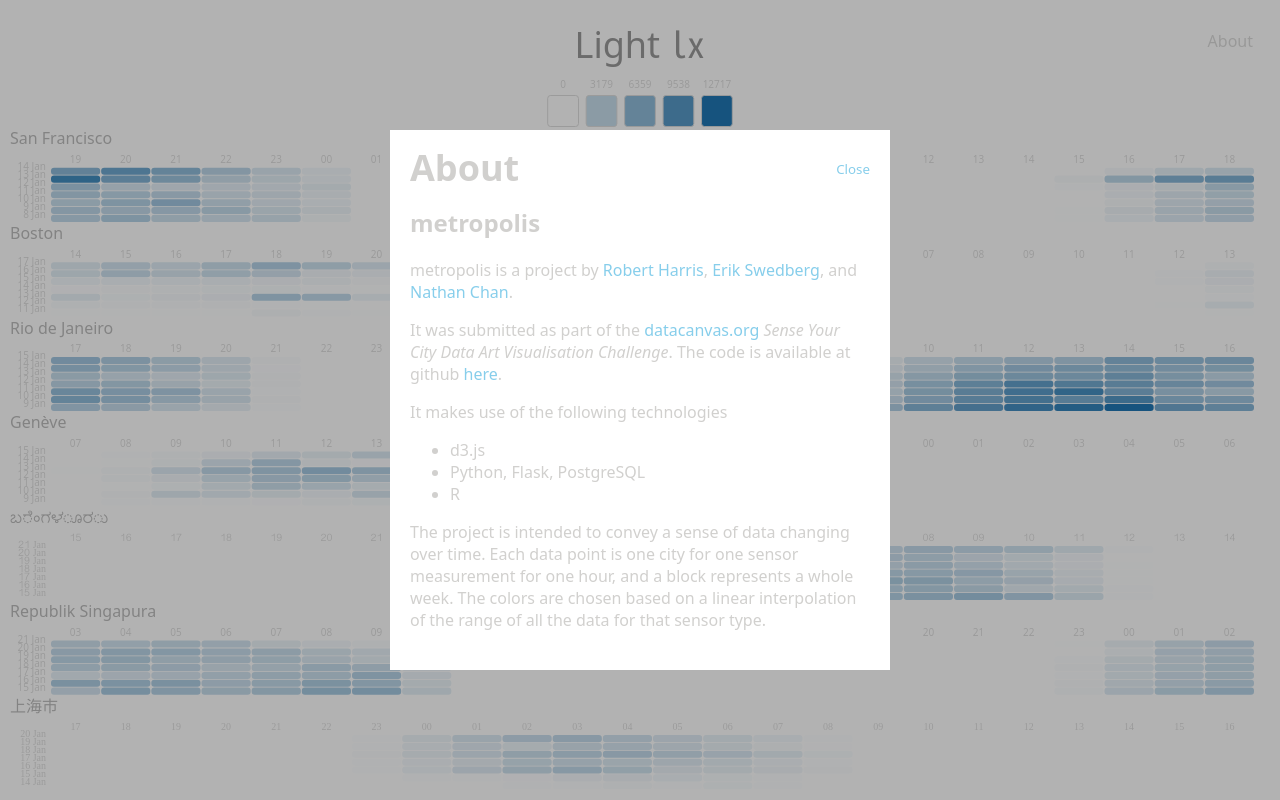
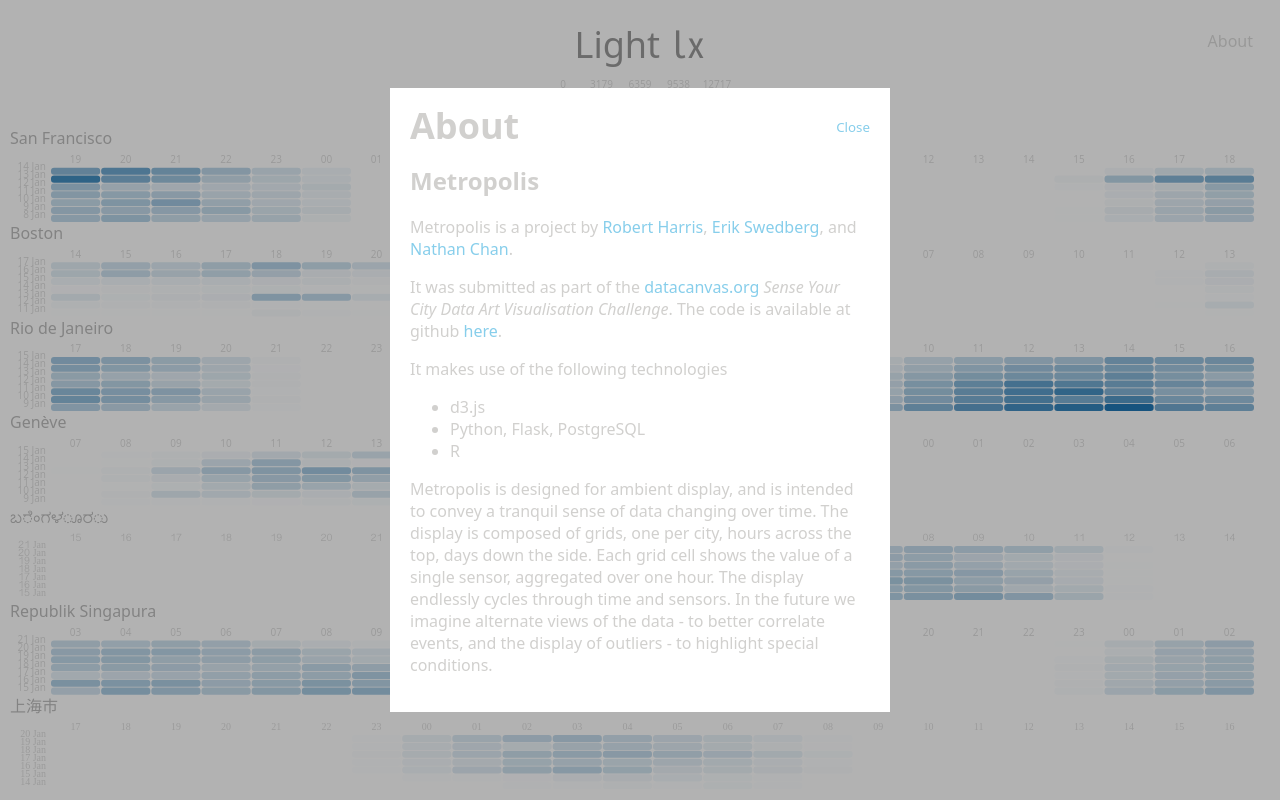
Before and after one commit to trebor/metropolis, a website: page index.html in a window 1280 px wide. Both pictures are taken after a click on the link "About". Drawn offline with Linux system fonts and the light colour scheme; a web font is replaced by a local one.

Commit message:
update flavor text

```diff
--- a/js/templates/about.html
+++ b/js/templates/about.html
@@ -1,9 +1,9 @@
 <div class="about">
 	<h2>
-		metropolis
+		Metropolis
 	</h2>
 	<p>
-		metropolis is a project by <a href="http://twitter.com/trebor">Robert Harris</a>, <a href="http://twitter.com/erikswedberg">Erik Swedberg</a>, and <a href="http://twitter.com/chandyman">Nathan Chan</a>.
+		Metropolis is a project by <a href="http://twitter.com/trebor">Robert Harris</a>, <a href="http://twitter.com/erikswedberg">Erik Swedberg</a>, and <a href="http://twitter.com/chandyman">Nathan Chan</a>.
 	</p>
 	<p>
 		It was submitted as part of the <a href="http://datacanvas.org">datacanvas.org</a> <em>Sense Your City Data Art Visualisation Challenge</em>. The code is available at github <a href="http://github.com/treboresque/metropolis">here</a>.
@@ -17,6 +17,8 @@
 		</ul>
 	</p>
 	<p>
-		The project is intended to convey a sense of data changing over time. Each data point is one city for one sensor measurement for one hour, and a block represents a whole week. The colors are chosen based on a linear interpolation of the range of all the data for that sensor type.
+Metropolis is designed for ambient display, and is intended to convey a tranquil sense of data changing over time. The display is composed of grids, one per city, hours across the top, days down the side. Each grid cell shows the value of a single sensor, aggregated over one hour. The display endlessly cycles through time and sensors.
+
+In the future we imagine alternate views of the data - to better correlate events, and the display of outliers - to highlight special conditions.
 	</p>
 </div>
```
